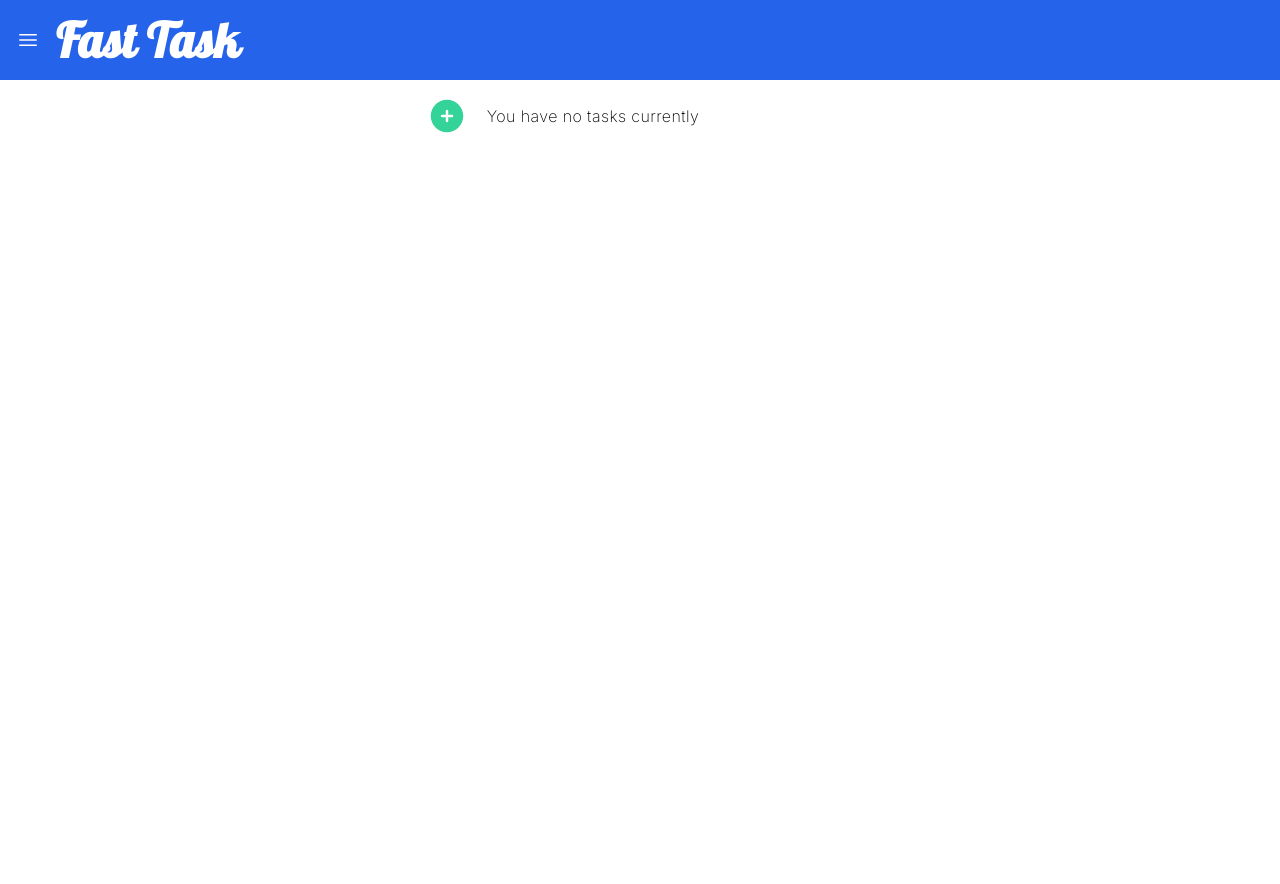
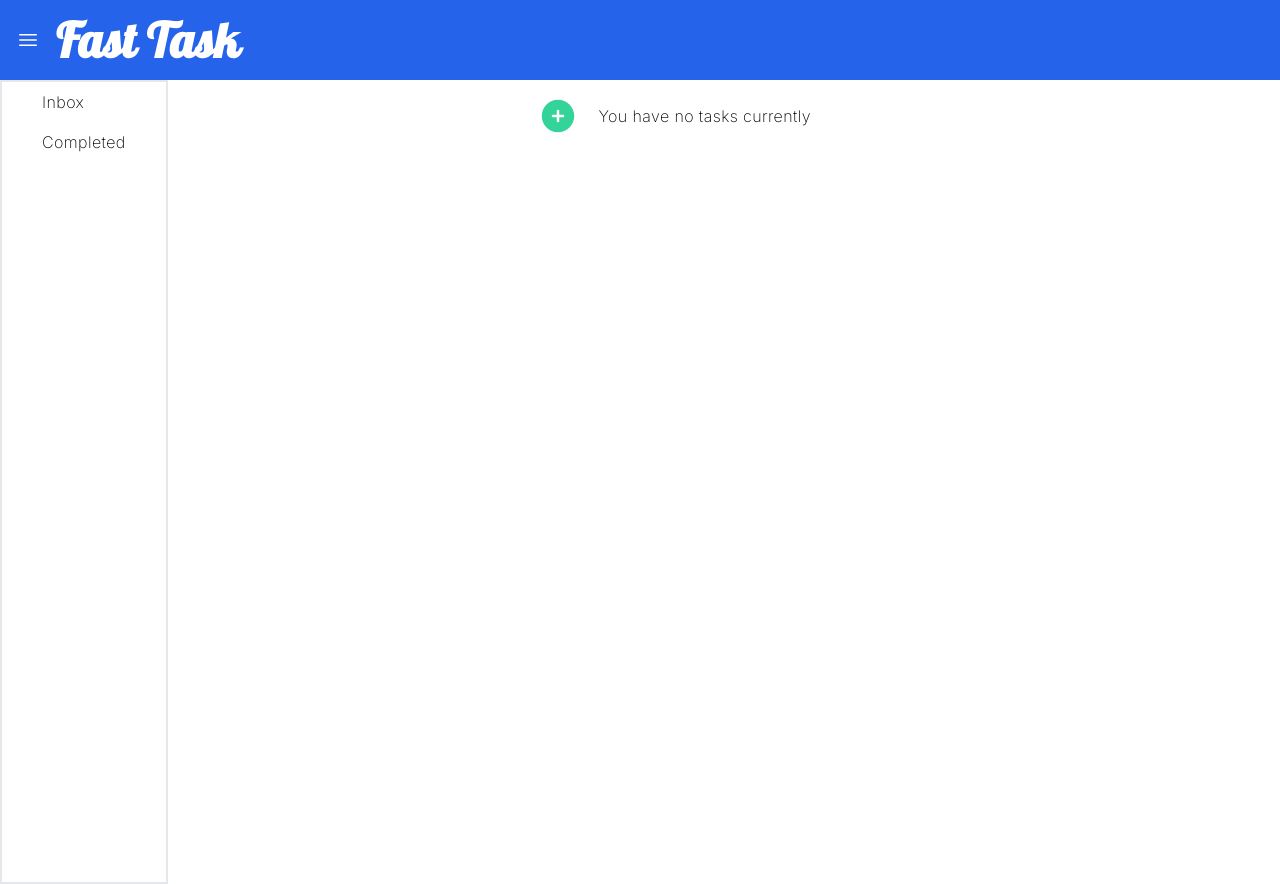
Before and after one commit to ArmandSoto/todo-app, a React (Vite) app: page / in a window 1280 px wide. Both pictures are taken after a click on the icon 28 px from the left and 40 px from the top of the page. Before the commit the page ends 800 px from the top, so only its background shows below. Built offline with nearby package versions, Linux system fonts and the light colour scheme.

Commit message:
Added CompletedTasks page

```diff
--- a/src/App.jsx
+++ b/src/App.jsx
@@ -1,20 +1,60 @@
-import { useState } from 'react'
+import { useState, useEffect } from 'react'
 import TodoList from './components/TodoList'
 import Header from './components/Header'
+import Sidebar from './components/Sidebar'
+import CompletedTasks from './components/CompletedTasks'
 import './App.css'
+
 
 
 
 function App() {
 
+  const [ sidebarIsOpen, setSidebarIsOpen ] = useState(false)
+  const [ showTodoList, setShowTodoList ] = useState(true)
+  const [ completedTasks, setCompletedTasks ] = useState(JSON.parse(localStorage.getItem('completed')) || [])
+
+  useEffect(() => {
+    localStorage.setItem('completed', JSON.stringify(completedTasks))
+  }, [completedTasks])
+
+  function toggleSidebar(){
+    setSidebarIsOpen(prevState => !prevState)
+  }
+
+  function toggleTodoList(event){
+    if(event.target.innerHTML === "Inbox" && !showTodoList || event.target.innerHTML === "Completed" && showTodoList){
+      setShowTodoList(isShown => !isShown)
+    }
+  }
+
+  function handleAddToCompleted(task){
+    setCompletedTasks(prevList => [...prevList, task])
+    console.log(completedTasks)
+  }
+
+
+
   return (
-    <div className=" flex-col text-base font-extralight tracking-wide ">
-       <Header />
-      <section className="flex justify-center mt-4">
-        <TodoList />
+
+    <main className="text-base font-extralight tracking-wide h-screen ">
+      <Header toggleSidebar={toggleSidebar}/>
+
+    <div className="flex">
+      {
+        sidebarIsOpen && <nav className="border-2 w-auto"> <Sidebar handleToggleTodoList={toggleTodoList}/> </nav>
+      }
+      <section className="flex flex-grow justify-center mt-4">
+        {
+          showTodoList ? <TodoList addToCompleted={handleAddToCompleted} /> : <CompletedTasks />
+
+        }
       </section>
+    </div>
 
-    </div>
+    </main>
+
+
   )
 }
 
--- /dev/null
+++ b/src/components/CompletedTasks.jsx
@@ -0,0 +1,8 @@
+
+export default function CompletedTasks() {
+    return (
+        <div>
+            <h1>Welcome to the Completed tasks page!</h1>
+        </div>
+    )
+}
--- a/src/components/Header.jsx
+++ b/src/components/Header.jsx
@@ -1,10 +1,10 @@
+
 import { Bars3Icon } from "@heroicons/react/24/outline"
 
-export default function Header(){
-    //possibly import cursive font for h2
+export default function Header(props){
     return (
         <div className="flex w-full p-4 items-center bg-blue-600">
-            <Bars3Icon className="h-6 w-6 mr-4 text-white"/>
+            <Bars3Icon className="h-6 w-6 mr-4 text-white" onClick={props.toggleSidebar}/>
             <h2 className=" text-5xl font-extrabold text-white font-lobster">Fast Task</h2>
         </div>
     )
--- /dev/null
+++ b/src/components/Sidebar.jsx
@@ -0,0 +1,11 @@
+
+export default function Sidebar(props){
+    return (
+        <nav className="h-screen px-8">
+            <ul>
+                <li className="cursor-pointer p-2" onClick={(event) => { props.handleToggleTodoList(event) }}>Inbox</li>
+                <li className="cursor-pointer p-2" onClick={(event) => { props.handleToggleTodoList(event) }}>Completed</li>
+            </ul>
+        </nav>
+    )
+}
--- a/src/components/TaskCard.jsx
+++ b/src/components/TaskCard.jsx
@@ -1,17 +1,15 @@
 
 import { useState } from 'react'
-import { DragDropContext, Droppable, Draggable } from 'react-beautiful-dnd'
+import { Draggable } from 'react-beautiful-dnd'
 import { TrashIcon } from '@heroicons/react/24/solid'
 import { EllipsisHorizontalIcon, PencilSquareIcon } from '@heroicons/react/24/outline'
 
-//we have to use React beautiful dnd to make good drag and drop features
 
 
 export default function TaskCard(props){
 
     const [ showEllipsis, setShowEllipsis ] = useState(false)
     const [ isComplete, setIsComplete ] = useState(props.isComplete)
-
 
     function handleShowEllipsis(){
         setShowEllipsis(prevState => !prevState)
@@ -27,7 +25,7 @@ export default function TaskCard(props){
 
 
     return (
-        <Draggable key={props.key} draggableId={props.id.toString()} index={props.id - 1}>
+        <Draggable key={props.id} draggableId={props.id.toString()} index={props.id - 1}>
         {(provided) =>(
         <div className="border-2 shadow-lg rounded-lg my-2 p-4 transition ease-in-out delay-100 hover:-translate-y-1 hover:scale-110"
         {...provided.draggableProps} {...provided.dragHandleProps} ref={provided.innerRef}
--- a/src/components/TaskForm.jsx
+++ b/src/components/TaskForm.jsx
@@ -14,8 +14,8 @@ export default function TaskForm(props){
                         />
                 </div>
                 <div className="flex justify-end">
-                    <button className=" border-2 rounded-lg p-2 text-white bg-purple-400" >Cancel</button>
-                    <button className="border-2 rounded-lg p-2 text-white bg-red-500" type="submit" >Add Task </button>
+                    <button className=" border-2 rounded-lg p-2 text-white bg-purple-400"> Cancel</button>
+                    <button className="border-2 rounded-lg p-2 text-white bg-red-500" type="submit"> Add Task </button>
                 </div>
         </form>
 
--- a/src/components/TodoList.jsx
+++ b/src/components/TodoList.jsx
@@ -8,7 +8,8 @@ import TaskForm from './TaskForm'
 
 
 
-export default function TodoList(){
+
+export default function TodoList(props){
 
     const [ tasks, setTasks ] = useState(JSON.parse(localStorage.getItem('items')) || [])
     const [ taskPaneIsActive, setTaskPaneIsActive ] = useState(false)
@@ -58,12 +59,32 @@ export default function TodoList(){
 
     function handleCompleteTask(completedTaskId){
 
-        setTasks(prevTasks => prevTasks.map(item =>
-            item.id === completedTaskId ? {
-                ...item,
-                isComplete: !item.isComplete
-            } : item
-        ))
+        let completedTask;
+
+        // setTasks(prevTasks => prevTasks.map(item =>
+        //     item.id === completedTaskId ? {
+        //         ...item,
+        //         isComplete: !item.isComplete
+        //     } : item
+        // ))
+
+        setTasks(prevTasks => prevTasks.map(item => {
+            if(item.id === completedTaskId){
+                completedTask = {
+                    ...item,
+                    isComplete: !item.isComplete
+                }
+                return completedTask
+            }
+            return item
+        }))
+
+        props.addToCompleted(completedTask)
+
+        handleDeleteTask(completedTaskId)
+
+
+
     }
 
     function closePane(){
@@ -82,8 +103,6 @@ export default function TodoList(){
         }
         setTaskPaneIsActive(prev => !prev)
     }
-
-
 
     function handleSubmit(e){
         e.preventDefault()
@@ -109,6 +128,7 @@ export default function TodoList(){
 
     }
 
+    //make note that handle delete task should possibly be renamed to remove task instead
     function handleDeleteTask(taskID){
         setTasks(prevTasks => {
             let taskArray = prevTasks.filter(item => item.id != taskID)
@@ -175,7 +195,7 @@ export default function TodoList(){
                     </Droppable>
                 </DragDropContext>
             </div>
-            <div className={"flex"}>
+            <div className="flex">
 
                 {
                     !taskPaneIsActive ?
@@ -185,11 +205,7 @@ export default function TodoList(){
                         </>
                     :
                         <>
-                            <TaskForm
-                                handleSubmit={handleSubmit}
-                                handleChange={handleChange}
-                                currentTask={currentTask}
-                            />
+                            <TaskForm handleSubmit={handleSubmit} handleChange={handleChange} currentTask={currentTask} />
                         </>
                 }
 
```
